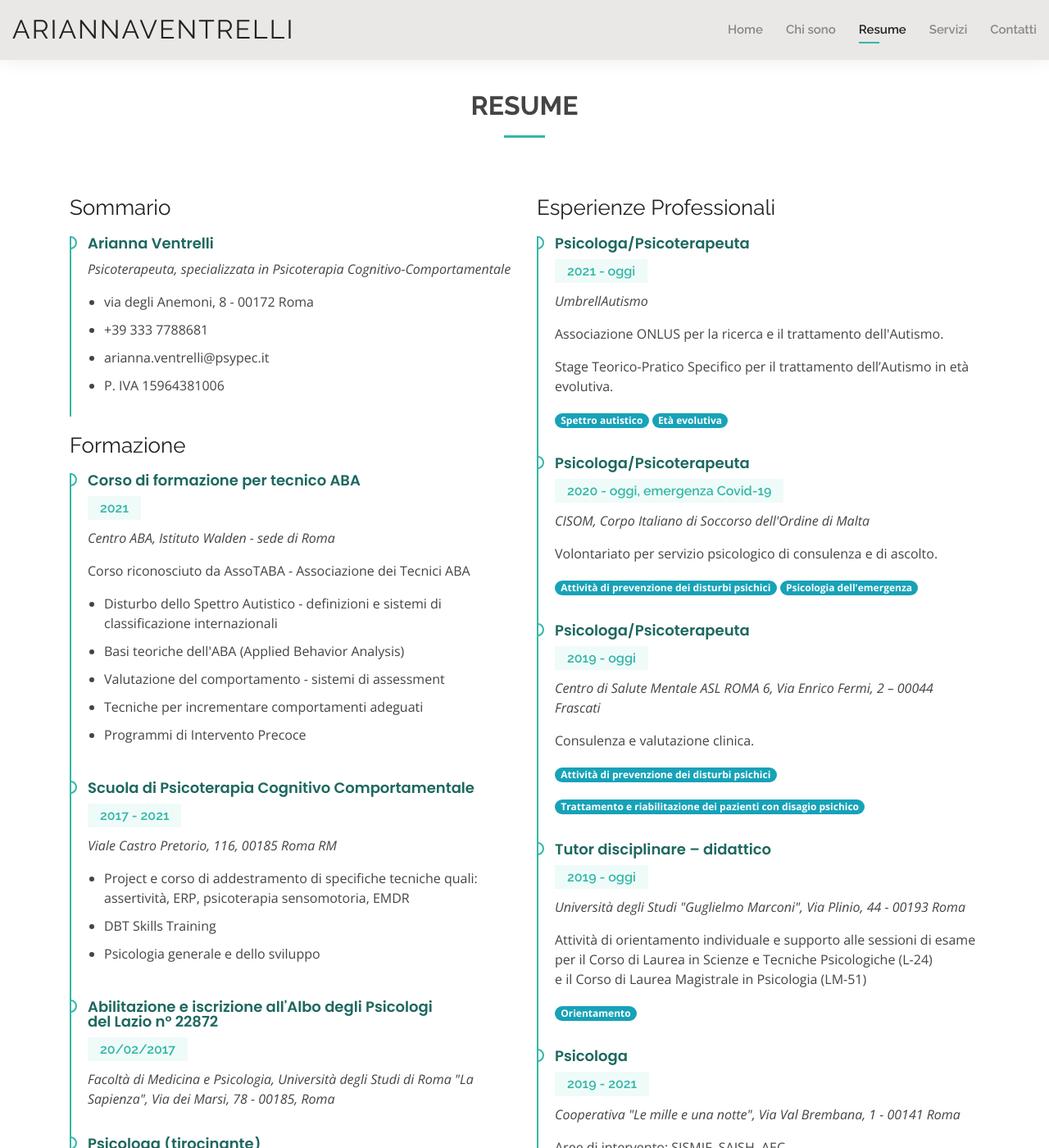
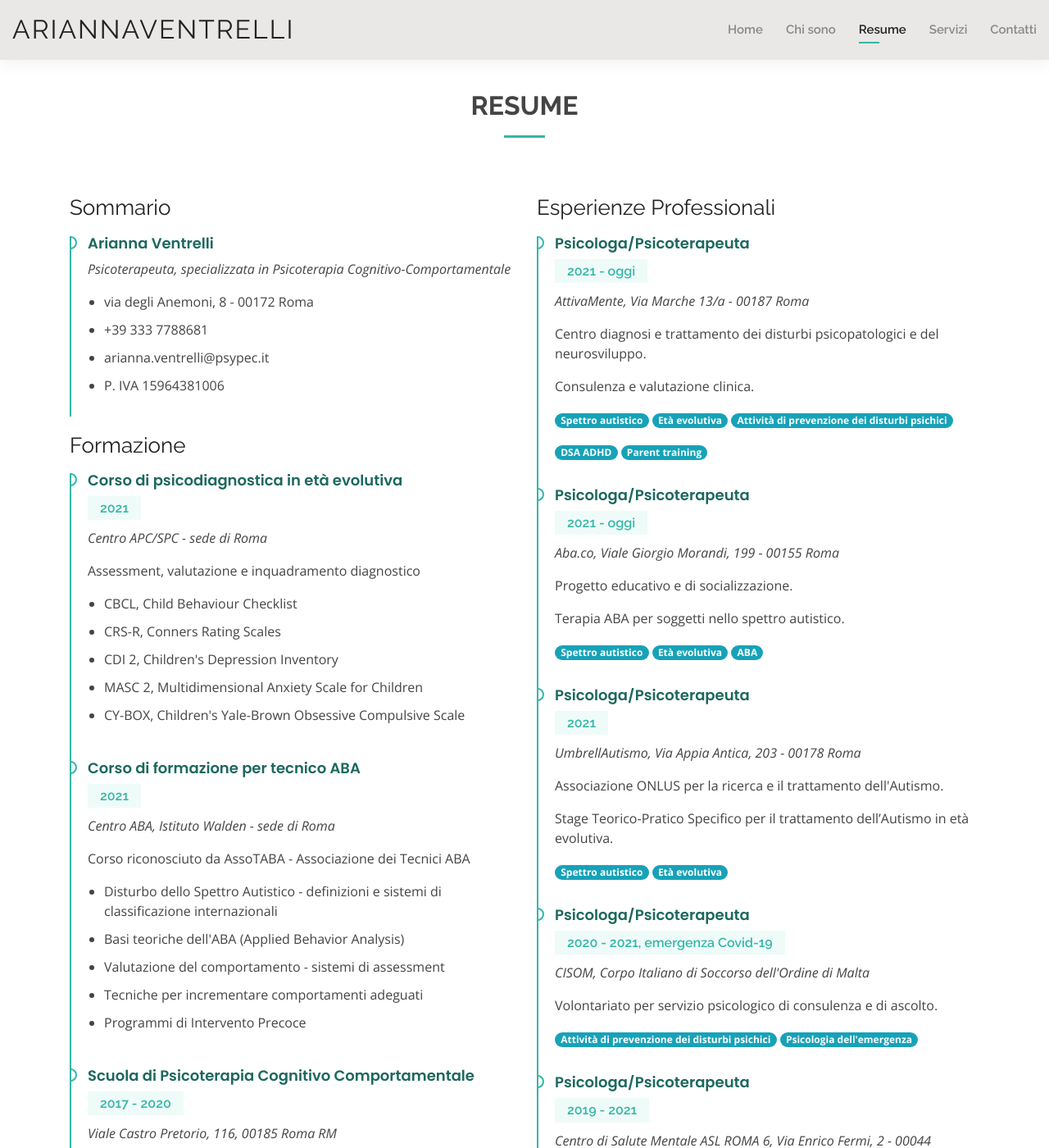
Before and after one commit to venari-psycho/venari-psycho.github.io, a Jekyll site: the page built from resume.html, in a window 1280 px wide and 1400 px high. Shown: the whole window at 82% size. Built offline with Jekyll 4.4.1, drawn with Linux system fonts in a browser that asks for light colours; some of the changed text lies outside the part shown.

Commit message:
Update resume.html

```diff
--- a/resume.html
+++ b/resume.html
@@ -30,6 +30,19 @@ layout: default
 
           <h3 class="resume-title">Formazione</h3>
           <div class="resume-item">
+            <h4>Corso di psicodiagnostica in et&agrave; evolutiva</h4>
+            <h5>2021</h5>
+            <p><em>Centro APC/SPC - sede di Roma</em></p>
+            <p>Assessment, valutazione e inquadramento diagnostico</p>
+            <ul>
+              <li>CBCL, Child Behaviour Checklist</li>
+              <li>CRS-R, Conners Rating Scales</li>
+              <li>CDI 2, Children's Depression Inventory</li>
+              <li>MASC 2, Multidimensional Anxiety Scale for Children</li>
+              <li>CY-BOX, Children's Yale-Brown Obsessive Compulsive Scale</li>
+            </ul>
+          </div>
+          <div class="resume-item">
             <h4>Corso di formazione per tecnico ABA</h4>
             <h5>2021</h5>
             <p><em>Centro ABA, Istituto Walden - sede di Roma</em></p>
@@ -44,7 +57,7 @@ layout: default
           </div>
           <div class="resume-item">
             <h4>Scuola di Psicoterapia Cognitivo Comportamentale</h4>
-            <h5>2017 - 2021</h5>
+            <h5>2017 - 2020</h5>
             <p><em>Viale Castro Pretorio, 116, 00185 Roma RM</em></p>
             <ul>
               <li>Project e corso di addestramento di specifiche tecniche quali: assertivit&agrave;, ERP, psicoterapia sensomotoria, EMDR</li>
@@ -104,7 +117,45 @@ layout: default
           <div class="resume-item">
             <h4>Psicologa/Psicoterapeuta</h4>
             <h5>2021 - oggi</h5>
-            <p><em>UmbrellAutismo</em></p>
+            <p><em>AttivaMente, Via Marche 13/a - 00187 Roma</em></p>
+            <p>Centro diagnosi e trattamento dei disturbi psicopatologici e del neurosviluppo.</p>
+            <p>Consulenza e valutazione clinica.</p>
+            <p class="badge badge-pill badge-info">
+              Spettro autistico
+            </p>
+            <p class="badge badge-pill badge-info">
+              Et&agrave; evolutiva
+            </p>
+            <p class="badge badge-pill badge-info">
+              Attivit&agrave; di prevenzione dei disturbi psichici
+            </p>
+            <p class="badge badge-pill badge-info">
+              DSA ADHD
+            </p>
+            <p class="badge badge-pill badge-info">
+              Parent training
+            </p>
+          </div>
+          <div class="resume-item">
+            <h4>Psicologa/Psicoterapeuta</h4>
+            <h5>2021 - oggi</h5>
+            <p><em>Aba.co, Viale Giorgio Morandi, 199 - 00155 Roma</em></p>
+            <p>Progetto educativo e di socializzazione.</p>
+            <p>Terapia ABA per soggetti nello spettro autistico.</p>
+            <p class="badge badge-pill badge-info">
+              Spettro autistico
+            </p>
+            <p class="badge badge-pill badge-info">
+              Et&agrave; evolutiva
+            </p>
+            <p class="badge badge-pill badge-info">
+              ABA
+            </p>
+          </div>
+          <div class="resume-item">
+            <h4>Psicologa/Psicoterapeuta</h4>
+            <h5>2021</h5>
+            <p><em>UmbrellAutismo, Via Appia Antica, 203 - 00178 Roma</em></p>
             <p>Associazione ONLUS per la ricerca e il trattamento dell'Autismo.</p>
             <p>Stage Teorico-Pratico Specifico per il trattamento dell’Autismo in et&agrave; evolutiva.</p>
             <p class="badge badge-pill badge-info">
@@ -116,7 +167,7 @@ layout: default
           </div>
           <div class="resume-item">
             <h4>Psicologa/Psicoterapeuta</h4>
-            <h5>2020 - oggi, emergenza Covid-19</h5>
+            <h5>2020 - 2021, emergenza Covid-19</h5>
             <p><em>CISOM, Corpo Italiano di Soccorso dell'Ordine di Malta</em></p>
             <p>Volontariato per servizio psicologico di consulenza e di ascolto.</p>
             <p class="badge badge-pill badge-info">
@@ -128,8 +179,8 @@ layout: default
           </div>
           <div class="resume-item">
             <h4>Psicologa/Psicoterapeuta</h4>
-            <h5>2019 - oggi</h5>
-            <p><em>Centro di Salute Mentale ASL ROMA 6, Via Enrico Fermi, 2 – 00044 Frascati</em></p>
+            <h5>2019 - 2021</h5>
+            <p><em>Centro di Salute Mentale ASL ROMA 6, Via Enrico Fermi, 2 - 00044 Frascati</em></p>
             <p>
               Consulenza e valutazione clinica.
             </p>
```
